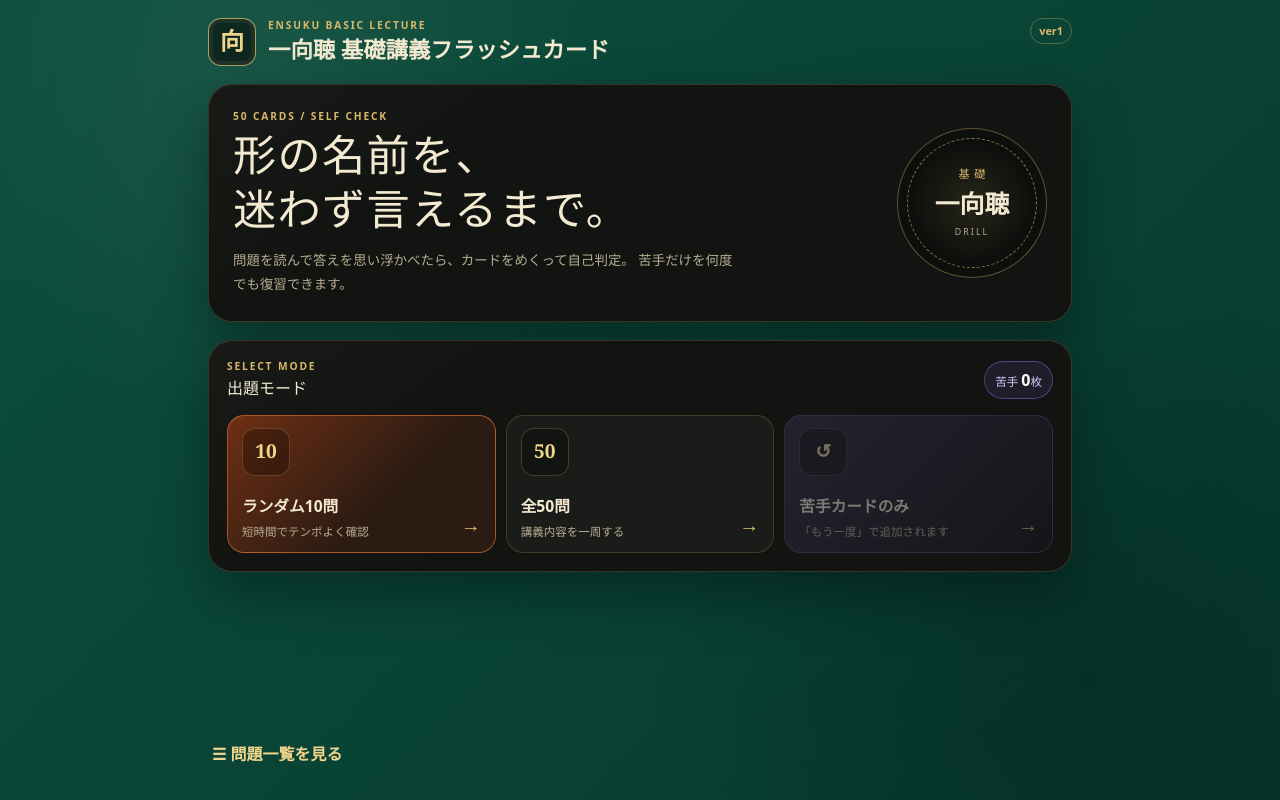
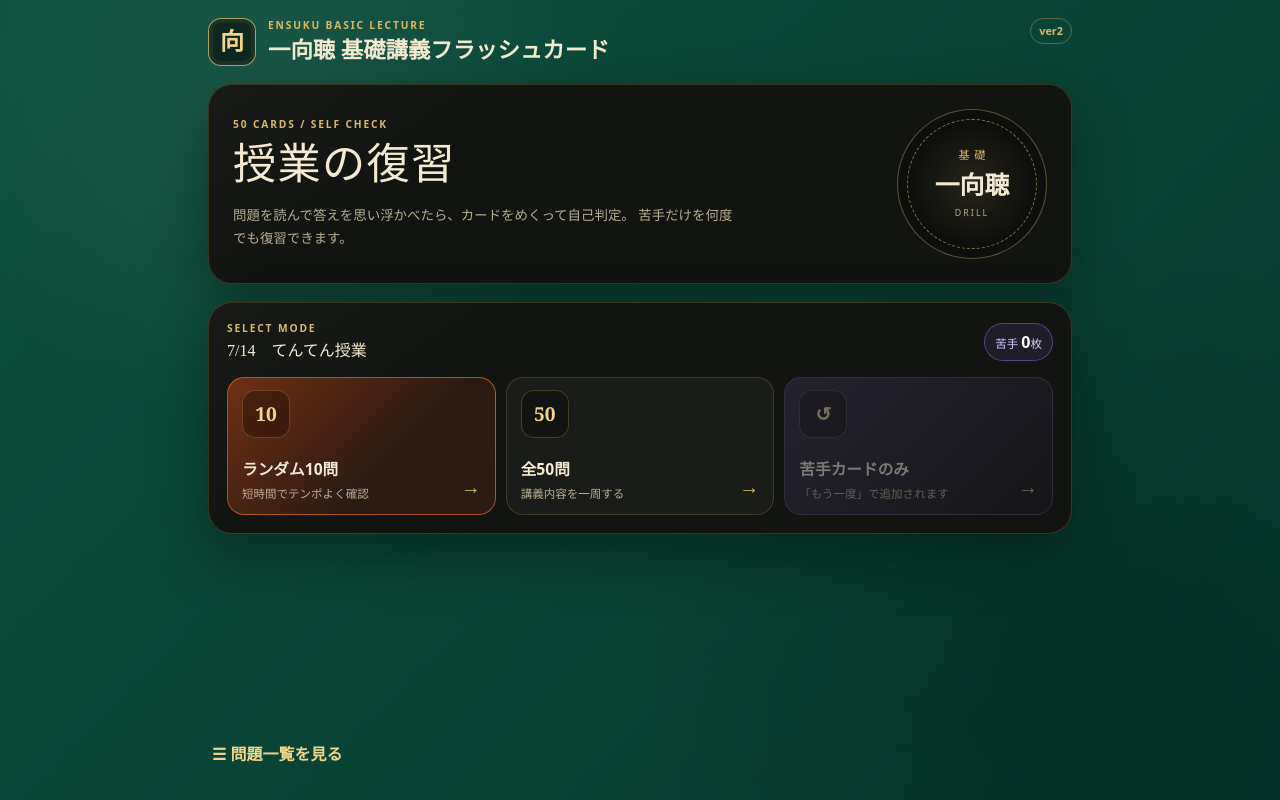
Before and after one commit to tenten-ensuku/ensuku-basic-flashcards, a Next.js app: page / in a window 1280 px wide. Built offline with nearby package versions, Linux system fonts and the light colour scheme.

Commit message:
Update lesson labels for July 14

```diff
--- a/app/page.tsx
+++ b/app/page.tsx
@@ -225,11 +225,7 @@ export default function Home() {
           <div className="hero-panel">
             <div className="hero-copy">
               <p className="hero-kicker">50 CARDS / SELF CHECK</p>
-              <h2 id="app-title">
-                形の名前を、
-                <br />
-                迷わず言えるまで。
-              </h2>
+              <h2 id="app-title">授業の復習</h2>
               <p>
                 問題を読んで答えを思い浮かべたら、カードをめくって自己判定。
                 苦手だけを何度でも復習できます。
@@ -242,11 +238,11 @@ export default function Home() {
             </div>
           </div>
 
-          <section className="mode-panel" aria-label="出題モード">
+          <section className="mode-panel" aria-label="7/14　てんてん授業">
             <div className="section-heading">
               <div>
                 <p className="section-kicker">SELECT MODE</p>
-                <h2>出題モード</h2>
+                <h2>7/14　てんてん授業</h2>
               </div>
               <span className="review-count">
                 苦手 <strong>{reviewCardIds.length}</strong>枚
```
Also changed, not shown: app/lib/flashcards.mjs, 2 other files (tests, documents, lock files or other folders).
